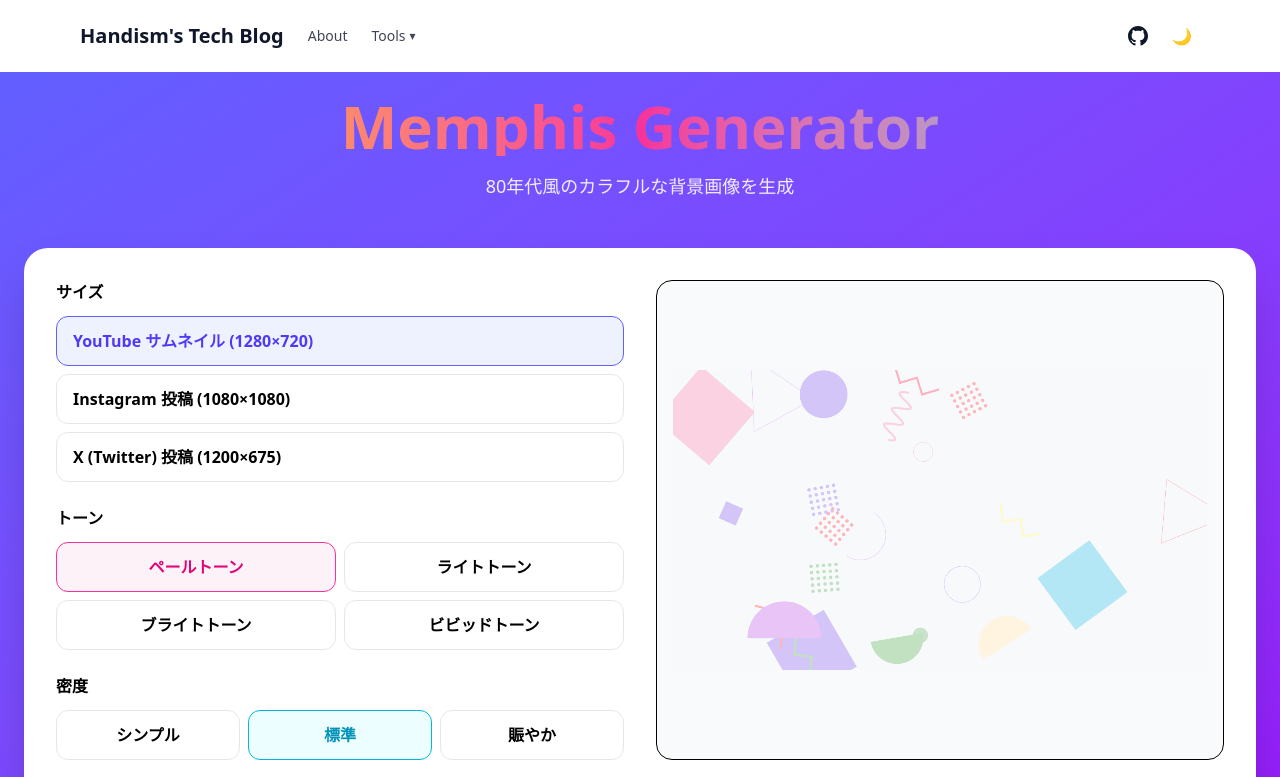
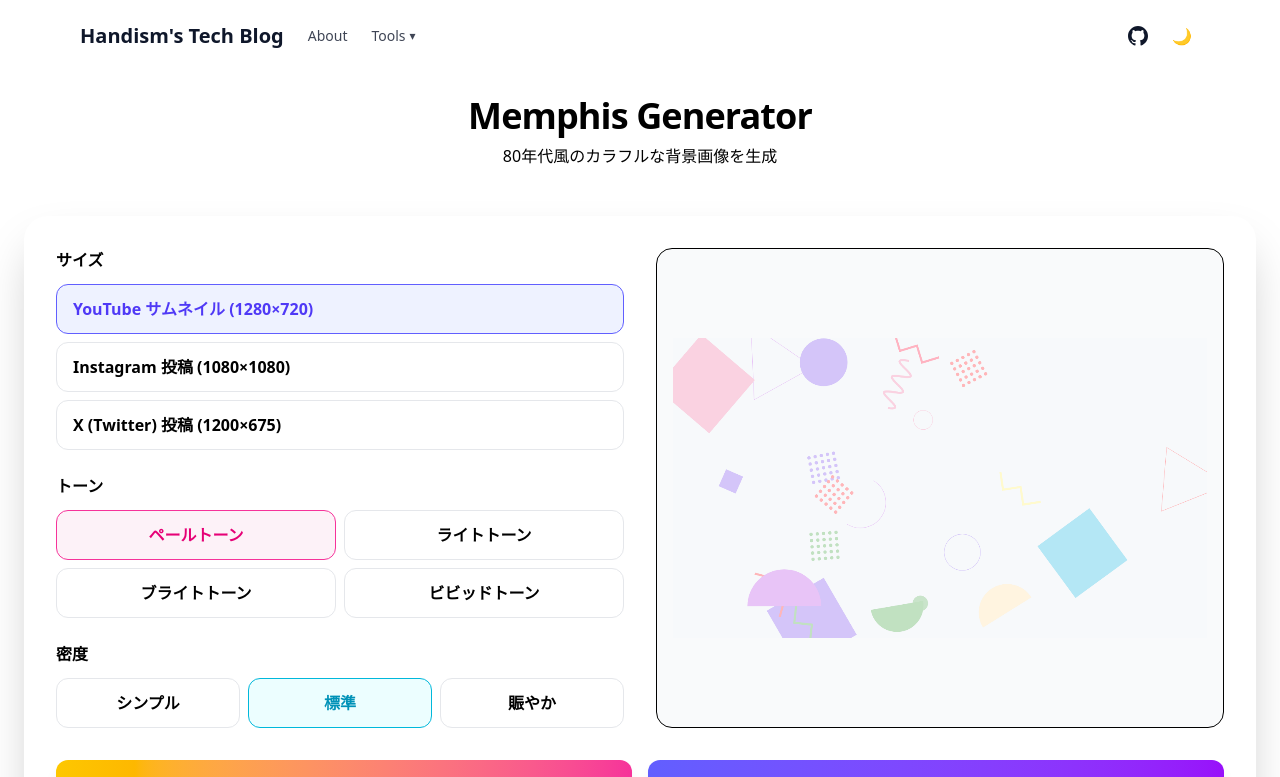
Before and after one commit to handism/handism.github.io, a Next.js app: page /tools/memphis in a window 1280 px wide. Shown: the top 777 px of the page. Built offline with nearby package versions, Linux system fonts and the light colour scheme.

Commit message:
css調整

```diff
--- a/app/tools/memphis/page.tsx
+++ b/app/tools/memphis/page.tsx
@@ -215,13 +215,13 @@ export default function MemphisGenerator() {
   // =====================
 
   return (
-    <div className="min-h-screen bg-gradient-to-br from-indigo-500 to-purple-600 p-6 font-sans">
+    <div className="flex flex-col items-center p-6 min-h-screen">
       <div className="mx-auto max-w-7xl">
         <header className="mb-12 text-center">
-          <h1 className="text-4xl md:text-6xl font-black bg-gradient-to-r from-yellow-400 via-pink-500 to-cyan-400 bg-clip-text text-transparent">
+          <h1 className="text-4xl font-extrabold flex items-center justify-center gap-3 tracking-tight">
             Memphis Generator
           </h1>
-          <p className="mt-4 text-white/90 text-lg">80年代風のカラフルな背景画像を生成</p>
+          <p className="mt-2 font-medium">80年代風のカラフルな背景画像を生成</p>
         </header>
 
         <div className="rounded-3xl bg-white p-8 shadow-2xl">
--- a/app/tools/trimming/page.tsx
+++ b/app/tools/trimming/page.tsx
@@ -130,7 +130,7 @@ export default function ImageTrimmingApp() {
           <ImageIcon className="w-10 h-10 text-accent" />
           Image Trimmer
         </h1>
-        <p className="text-slate-500 mt-2 font-medium">ドラッグ＆ドロップで素早くトリミング</p>
+        <p className="mt-2 font-medium">ドラッグ＆ドロップで素早くトリミング</p>
       </header>
 
       <main className="w-full max-w-5xl bg-white rounded-3xl shadow-2xl shadow-indigo-100 overflow-hidden border border-slate-200">
```
